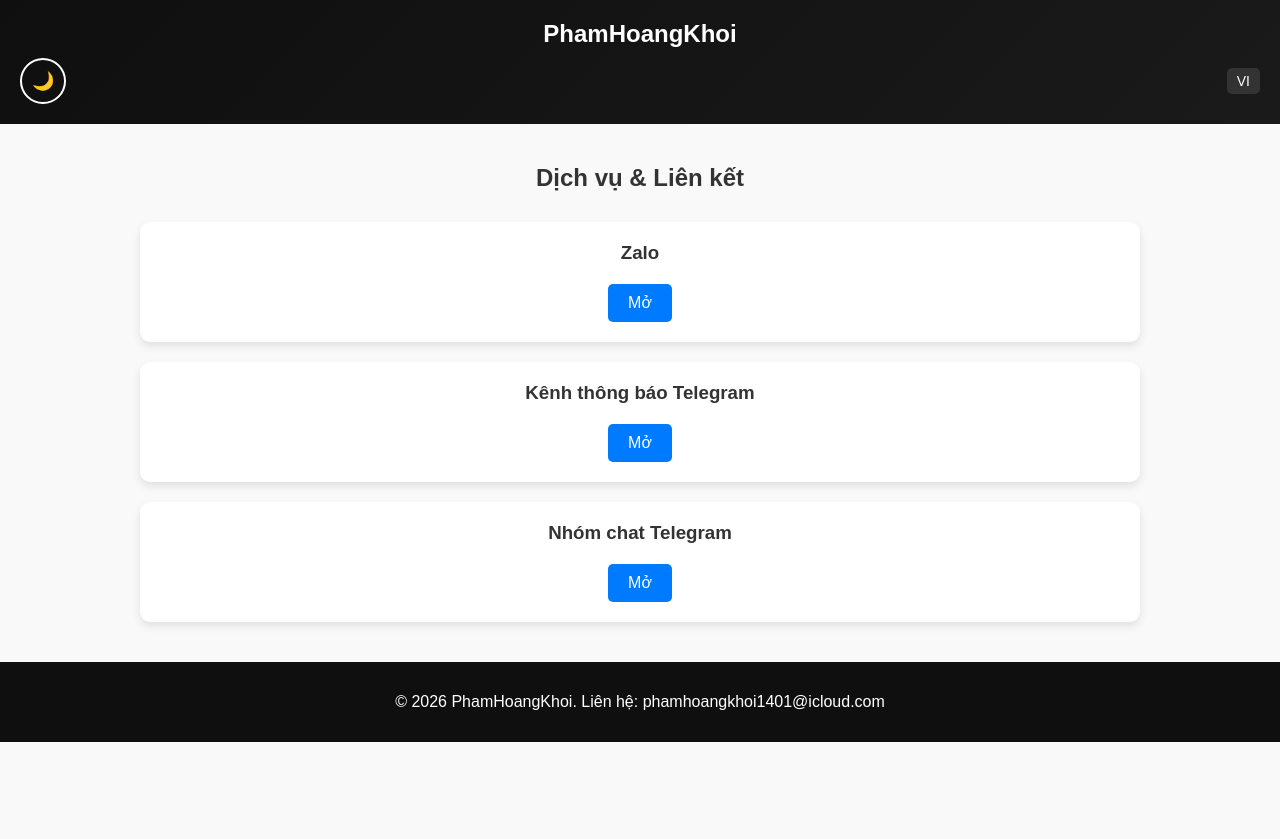
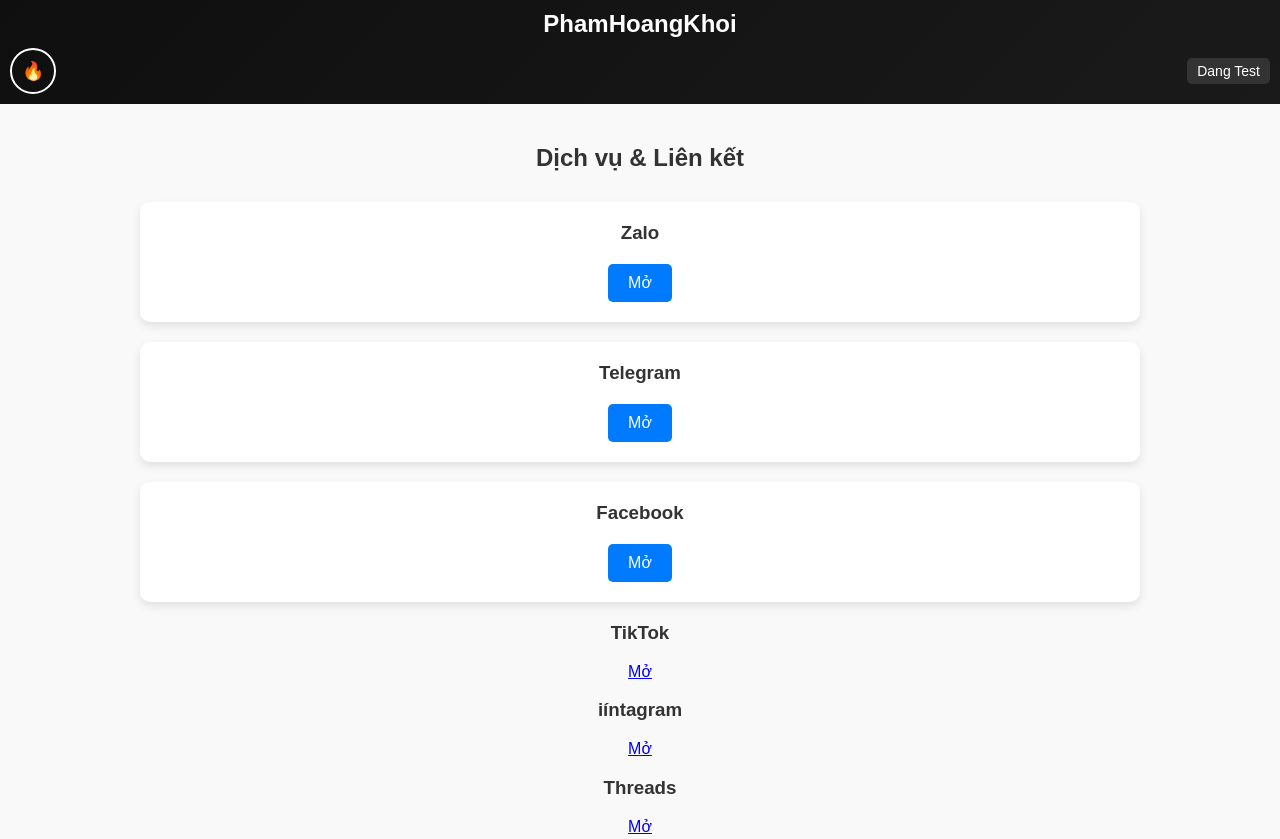
Before and after one commit to phamhoangkhoi123/Khoi, a plain HTML site: page index.html in a window 1280 px wide. Shown: the top 839 px of the page. Before the commit the page ends 800 px from the top, so only its background shows below. Drawn offline with Linux system fonts and the light colour scheme.

Commit message:
Add files via upload

```diff
--- a/index.html
+++ b/index.html
@@ -11,8 +11,8 @@
     <header>
         <h1>PhamHoangKhoi</h1>
         <nav>
-            <button id="theme-toggle">🌙</button>
-            <div class="language">VI</div>
+            <button id="theme-toggle">🔥</button>
+            <div class="language">Dang Test</div>
         </nav>
     </header>
     <section class="services">
@@ -22,17 +22,30 @@
             <a href="https://zalo.me/0369274405" target="_blank">Mở</a>
         </div>
         <div class="service-item">
-            <h3>Kênh thông báo Telegram</h3>
-            <a href="https://example.com/service2" target="_blank">Mở</a>
+            <h3>Telegram</h3>
+            <a href="https://t.me/phamhoangkhoi?zarsrc=1303&utm_source=zalo&utm_medium=zalo&utm_campaign=zalo&gidzl=4SF1Jmy7tpmKsyD81XlNFXxHpqyQ5O5eLT78Jqv5Xsu2ZybE61_NR0VSc4qV7OPe1TQI7c8gyYr320FQE0" target="_blank">Mở</a>
         </div>
         <div class="service-item">
-            <h3>Nhóm chat Telegram</h3>
-            <a href="https://example.com/service3" target="_blank">Mở</a>
+            <h3>Facebook</h3>
+            <a href="https://www.facebook.com/share/17MNxAMrzt/?mibextid=wwXIfr" target="_blank">Mở</a>
+        </div>
+        <div class="serviceitem">
+            <h3>TikTok</h3>
+            <a href="https://www.tiktok.com/@khoitenten?_r=1&_t=ZS-97gSdq392eemibextid=wwXIfr" target="_blank">Mở</a>
+        </div>
+        <div class="serviceitem">
+            <h3>iíntagram</h3>
+            <a href="https://www.instagram.com/_domoi14?igsh=bjkwOXBqc2lyb2Rq&utm_source=qr" target="_blank">Mở</a>
+        </div>
+        <div class="serviceitem">
+            <h3>Threads</h3>
+            <a href="https://www.threads.com/@_domoi14?igshid=NTc4MTIwNjQ2YQ==" target="_blank">Mở</a>
         </div>
         <!-- Thêm các dịch vụ khác tương tự -->
     </section>
     <footer>
-        <p>© 2026 PhamHoangKhoi. Liên hệ: phamhoangkhoi1401@icloud.com</p>
+        <p>© 2026 PhamHoangKhoi.
+        Liên hệ:phamhoangkhoi1401@icloud.com</p>
     </footer>
 </body>
 </html>
--- a/style.css
+++ b/style.css
@@ -9,7 +9,7 @@
 header {
     background: linear-gradient(135deg, #0f0f0f, #1a1a1a);
     color: white;
-    padding: 20px;
+    padding: 10px;
     text-align: center;
     position: sticky;
     top: 0;
```
